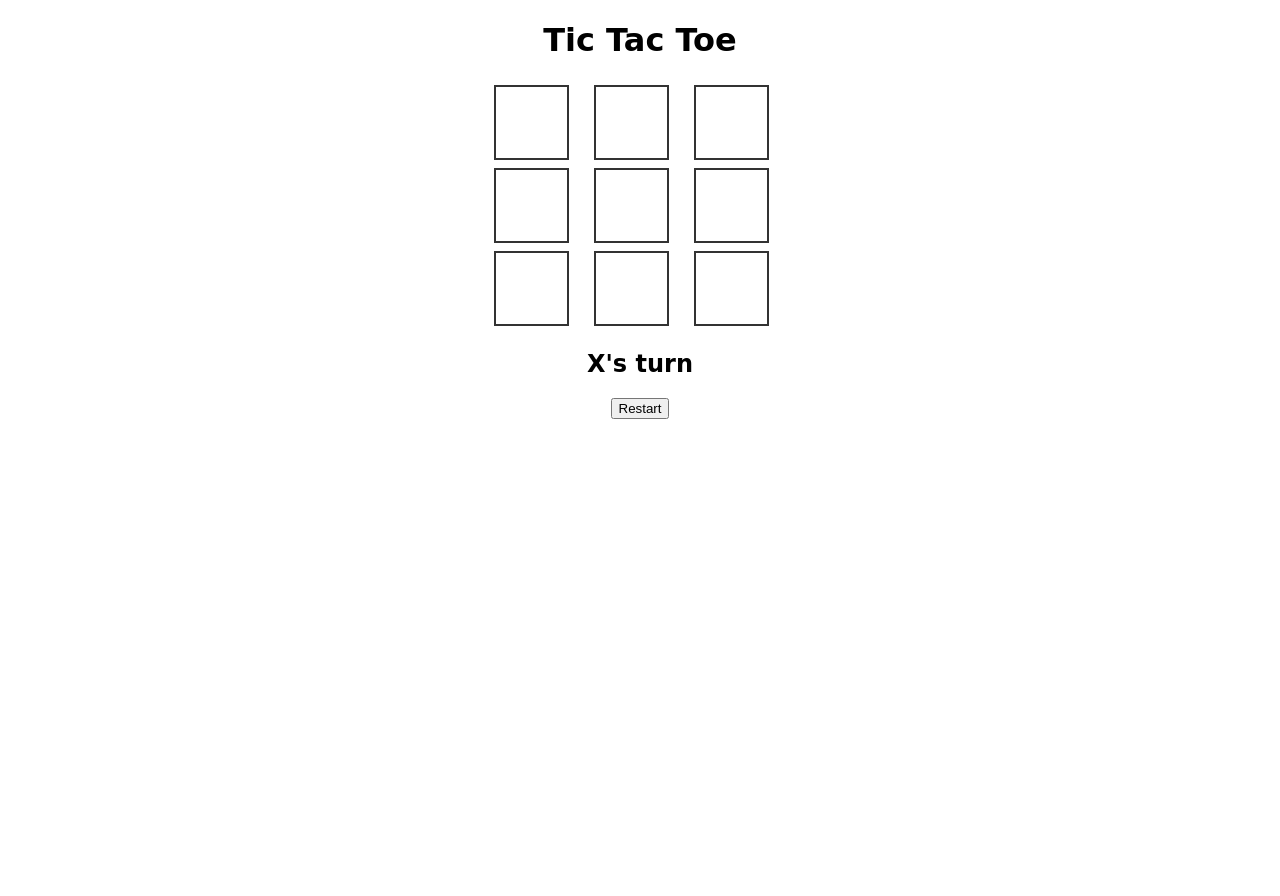
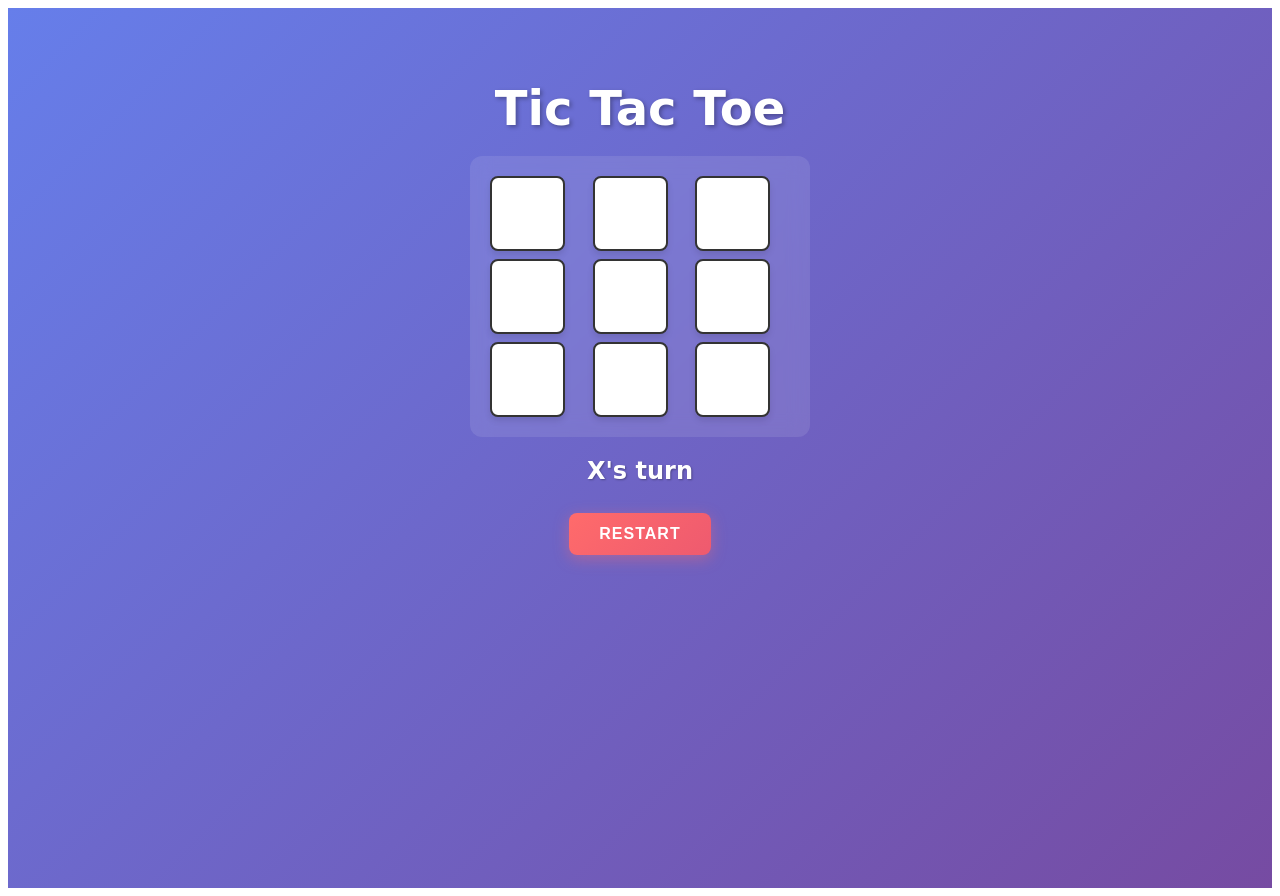
Before and after one commit to Herbert-C-byte/tic-tac-toe-beta, a plain HTML site: page index.html in a window 1280 px wide. Before the commit the page ends 800 px from the top, so only its background shows below. Drawn offline with Linux system fonts and the light colour scheme.

Commit message:
Added some minor styles

```diff
--- a/styles.css
+++ b/styles.css
@@ -1,6 +1,9 @@
 #gameContainer {
   font-family: "Permanent Marker", cursive, system-ui, -apple-system, "Segoe UI", Roboto, sans-serif;
   text-align: center;
+  padding: 40px 20px;
+  min-height: 100vh;
+  background: linear-gradient(135deg, #667eea 0%, #764ba2 100%);
 }
 
 #cellContainer {
@@ -8,7 +11,12 @@
   grid-template-columns: repeat(3, auto);
   width: 90vw;
   max-width: 300px;
-  margin: auto;
+  margin: 20px auto;
+  gap: 8px;
+  padding: 20px;
+  background: rgba(255, 255, 255, 0.1);
+  border-radius: 12px;
+  backdrop-filter: blur(10px);
 }
 
 .cell {
@@ -23,10 +31,20 @@
   align-items: center;
   justify-content: center;
   padding: 0;
-  margin: 4px;
+  margin: 0;
   user-select: none;
   -webkit-appearance: none;
   appearance: none;
+  transition: all 200ms ease;
+  border-radius: 8px;
+  font-weight: bold;
+  box-shadow: 0 4px 6px rgba(0, 0, 0, 0.1);
+}
+
+.cell:hover:not(:disabled) {
+  background: #f0f0f0;
+  transform: translateY(-2px);
+  box-shadow: 0 6px 12px rgba(0, 0, 0, 0.15);
 }
 
 .cell:focus {
@@ -42,6 +60,58 @@
 .cell.win {
   background: #ffef9f;
   color: #000;
-  box-shadow: 0 0 12px rgba(255,200,0,0.6);
-  transition: background 240ms ease;
+  box-shadow: 0 0 20px rgba(255,200,0,0.8);
+  transition: background 240ms ease, box-shadow 240ms ease;
+  animation: pulse 0.6s ease-out;
 }
+
+@keyframes pulse {
+  0% {
+    transform: scale(1);
+  }
+  50% {
+    transform: scale(1.05);
+  }
+  100% {
+    transform: scale(1);
+  }
+}
+
+h1 {
+  color: #fff;
+  text-shadow: 2px 2px 4px rgba(0, 0, 0, 0.3);
+  margin-bottom: 10px;
+  font-size: 3em;
+}
+
+h2 {
+  color: #fff;
+  text-shadow: 1px 1px 2px rgba(0, 0, 0, 0.3);
+  font-size: 1.5em;
+  margin: 20px 0;
+  min-height: 1.5em;
+}
+
+#restartButton {
+  background: linear-gradient(135deg, #ff6b6b, #ee5a6f);
+  color: white;
+  border: none;
+  padding: 12px 30px;
+  font-size: 1em;
+  border-radius: 8px;
+  cursor: pointer;
+  font-weight: bold;
+  transition: all 200ms ease;
+  box-shadow: 0 4px 15px rgba(255, 107, 107, 0.4);
+  text-transform: uppercase;
+  letter-spacing: 1px;
+}
+
+#restartButton:hover {
+  transform: translateY(-2px);
+  box-shadow: 0 6px 20px rgba(255, 107, 107, 0.6);
+}
+
+#restartButton:active {
+  transform: translateY(0);
+}
```
